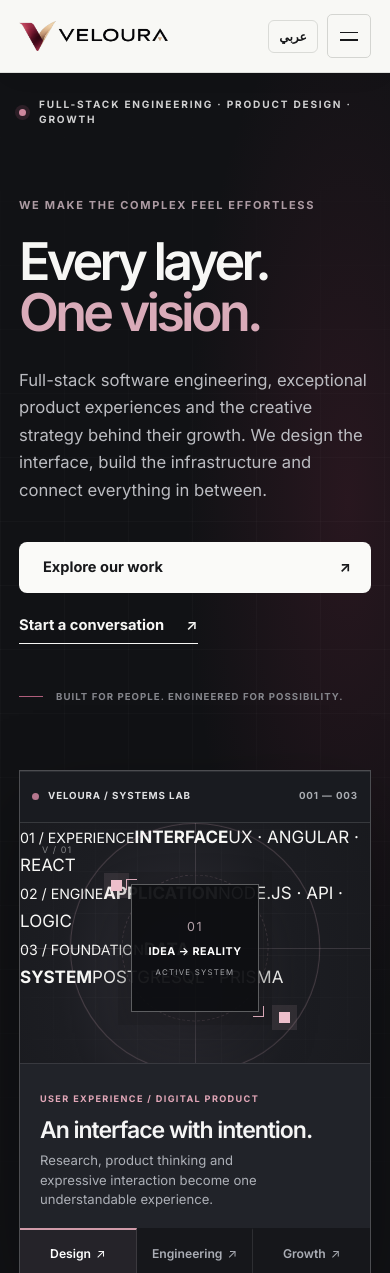
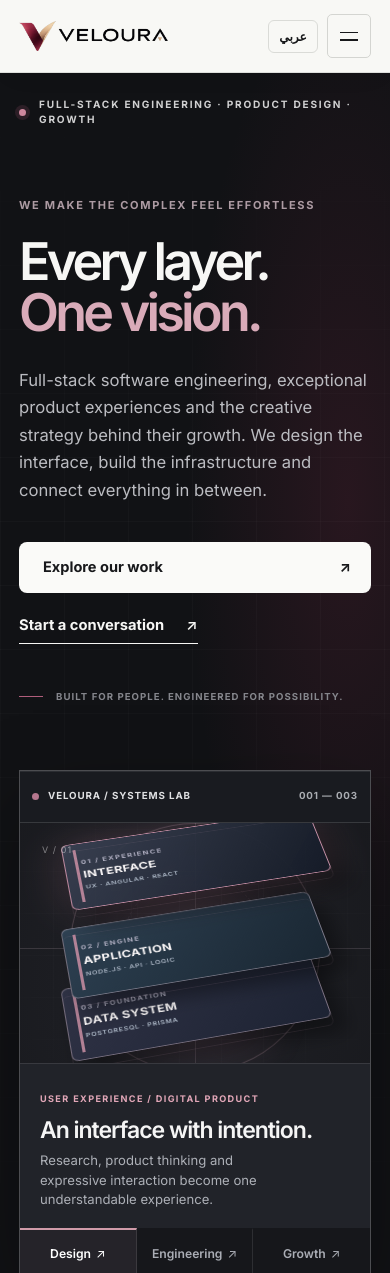
Before and after one commit to MusabAlsheikh2001/Veloura, an Angular app: page / in a window 390 px wide. Shown: the top 1273 px of the page. Built offline with nearby package versions, Linux system fonts and the light colour scheme.

Commit message:
Style original layered full-stack hero sculpture and dynamic interaction states

```diff
--- a/src/app/pages/studio/studio-flagship.scss
+++ b/src/app/pages/studio/studio-flagship.scss
@@ -152,3 +152,37 @@ html[dir='rtl'] .v-studio .v-flagship__display-top,html[dir='rtl'] .v-studio .v-
 @media(prefers-reduced-motion:reduce){
   .v-studio .v-flagship *, .v-studio .v-owned-work *{animation:none!important;transition:none!important;}
 }
+
+
+/* Hero engineering sculpture: three physically layered planes.
+   No fake dashboard data; each plane names a real discipline. */
+.v-studio .v-lab__field .v-lab__core,
+.v-studio .v-lab__field .v-lab__satellite{opacity:.05;}
+.v-studio .v-lab__field .v-lab__orbit{opacity:.27;}
+.v-studio .v-lab__layers{position:absolute;inset:0;perspective:1100px;z-index:5;pointer-events:none;overflow:hidden;}
+.v-studio .v-lab__layers::before{content:'';position:absolute;inset:7% 17% 6%;background:radial-gradient(ellipse at 50% 66%,rgba(199,116,146,.18),transparent 67%);filter:blur(10px);}
+.v-studio .v-lab__layer{--vl-accent:#c18a9f;position:absolute;left:50%;width:min(66%,425px);height:120px;display:flex;align-items:center;padding:19px 24px;background:linear-gradient(127deg,rgba(58,65,82,.93),rgba(21,27,39,.97));border:1px solid rgba(255,226,237,.34);box-shadow:10px 19px 22px rgba(0,0,0,.38),inset 0 1px rgba(247,245,247,.08);transform-origin:center;transform:translateX(-50%) rotateX(51deg) rotateZ(-17deg);border-radius:7px;transition:background .35s,border-color .35s,box-shadow .35s,translate .45s;}
+.v-studio .v-lab__layer::before{position:absolute;content:'';inset-block-start:8px;inset-inline-start:10px;inset-block-end:8px;width:3px;background:var(--vl-accent);opacity:.9;}
+.v-studio .v-lab__layer::after{content:'';position:absolute;inset:-1px;border:1px solid rgba(222,175,193,.22);border-radius:7px;transform:translateY(10px);z-index:-1;opacity:.4;}
+.v-studio .v-lab__layer-inside{display:flex;flex-direction:column;gap:5px;line-height:1.15;max-width:100%;}
+.v-studio .v-lab__layer-inside small{font-family:'Inter',sans-serif;font-size:.61rem;letter-spacing:.17em;color:#b0afc2;font-weight:650;}
+.v-studio .v-lab__layer-inside strong{font-family:'Inter',sans-serif;color:#f9f6f7;letter-spacing:.02em;font-size:clamp(.93rem,1.18vw,1.15rem);font-weight:700;}
+.v-studio .v-lab__layer-inside span{font-family:'Inter',sans-serif;font-size:.58rem;letter-spacing:.09em;color:#a9b4c3;font-weight:600;}
+.v-studio .v-lab__layer--experience{top:3%;z-index:3;translate:0 -7px;}
+.v-studio .v-lab__layer--logic{top:28%;z-index:2;background:linear-gradient(130deg,#2d4051,#1a2733);}
+.v-studio .v-lab__layer--data{top:53%;z-index:1;background:linear-gradient(128deg,#2f3245,#1d2333);}
+.v-studio .v-lab__stage.is-design .v-lab__layer--experience{translate:0 -20px;border-color:rgba(241,168,194,.75);box-shadow:0 0 45px rgba(235,149,180,.18),12px 24px 24px rgba(0,0,0,.38);}
+.v-studio .v-lab__stage.is-engineering .v-lab__layer--logic{translate:0 -12px;border-color:rgba(147,207,226,.75);box-shadow:0 0 45px rgba(105,170,196,.22),12px 24px 24px rgba(0,0,0,.38);}
+.v-studio .v-lab__stage.is-growth .v-lab__layer--data{translate:0 -13px;border-color:rgba(228,188,149,.75);box-shadow:0 0 40px rgba(204,162,111,.17),12px 24px 24px rgba(0,0,0,.38);}
+.v-studio .v-lab__stage.is-engineering .v-lab__layers::before{background:radial-gradient(ellipse at 50% 66%,rgba(95,165,201,.2),transparent 65%);}
+.v-studio .v-lab__stage.is-growth .v-lab__layers::before{background:radial-gradient(ellipse at 50% 66%,rgba(207,163,121,.2),transparent 65%);}
+.v-studio .v-lab__readout{z-index:7;}
+@media(max-width:700px){
+ .v-studio .v-lab__layer{width:min(74%,370px);height:90px;padding:13px 16px;transform:translateX(-50%) rotateX(40deg) rotateZ(-12deg);}
+ .v-studio .v-lab__layer--experience{top:4%;}
+ .v-studio .v-lab__layer--logic{top:30%;}
+ .v-studio .v-lab__layer--data{top:54%;}
+ .v-studio .v-lab__layer-inside small{font-size:.48rem;}
+ .v-studio .v-lab__layer-inside strong{font-size:.8rem;}
+ .v-studio .v-lab__layer-inside span{font-size:.44rem;}
+}
```
